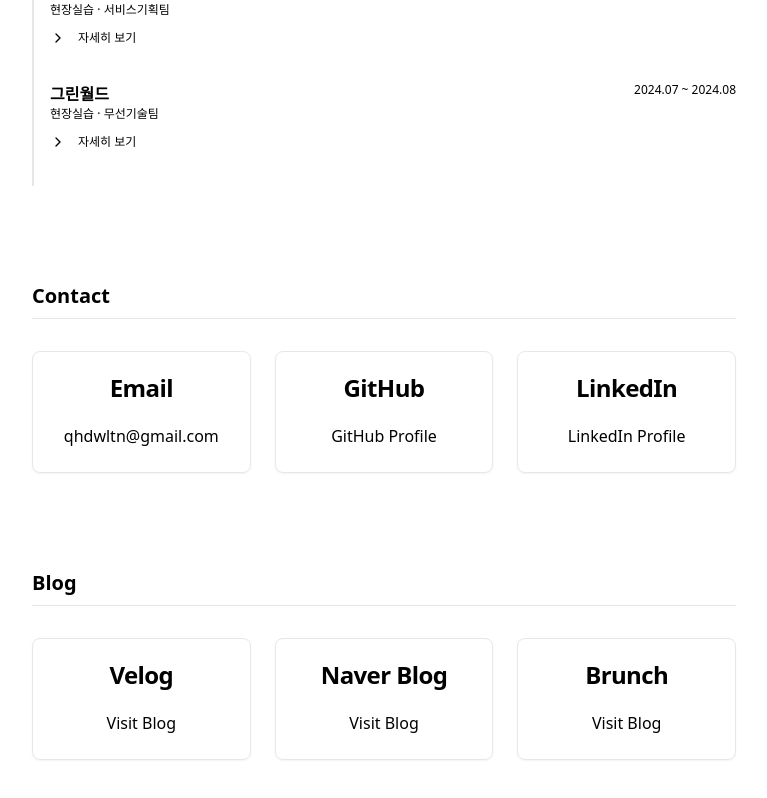
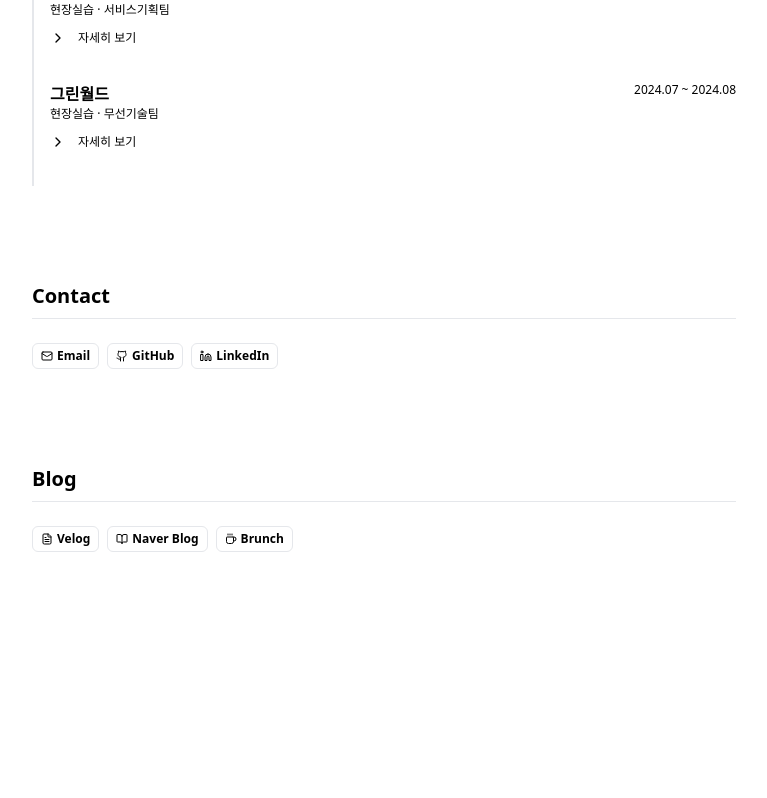
Before and after one commit to salmonco/portfolio, a Next.js app: page /about in a window 1280 px wide. Shown: the part 440-1238 px from the top of the page, without its empty margins (256-1023 px from the left). After the commit the page ends 1072 px from the top, so only its background shows below. Built offline with nearby package versions, Linux system fonts and the light colour scheme.

Commit message:
feat: update ui

```diff
--- a/app/about/page.tsx
+++ b/app/about/page.tsx
@@ -1,7 +1,15 @@
 import { CareerCard } from "@/components/about/CareerCard";
-import { Card, CardContent, CardHeader, CardTitle } from "@/components/ui/card";
+import { Badge } from "@/components/ui/badge";
 import { CAREER_DATA } from "@/data/career";
 import { BLOG_URL, CONTACT_URL } from "@/data/contact";
+import {
+  BookOpen,
+  Coffee,
+  FileText,
+  Github,
+  Linkedin,
+  Mail,
+} from "lucide-react";
 
 const About = () => {
   return (
@@ -24,107 +32,83 @@ const About = () => {
 
       {/* Contact */}
       <section className="w-full mb-16 sm:mb-20 lg:mb-24">
-        <h2 className="text-lg sm:text-xl font-semibold mb-8 border-b pb-2">
+        <h2 className="text-lg sm:text-xl font-semibold mb-6 border-b pb-2">
           Contact
         </h2>
-        <div className="grid grid-cols-1 md:grid-cols-3 gap-4 sm:gap-6 text-center">
-          <Card>
-            <CardHeader>
-              <CardTitle>Email</CardTitle>
-            </CardHeader>
-            <CardContent>
+        <div className="flex flex-wrap gap-2">
           <a
             href={`mailto:${CONTACT_URL.email}`}
-                className="text-primary hover:underline"
+            className="inline-flex items-center gap-1.5 hover:underline"
           >
-                {CONTACT_URL.email}
+            <Badge variant="outline" className="text-xs py-1 px-2">
+              <Mail className="h-3 w-3 mr-1" />
+              Email
+            </Badge>
           </a>
-            </CardContent>
-          </Card>
-          <Card>
-            <CardHeader>
-              <CardTitle>GitHub</CardTitle>
-            </CardHeader>
-            <CardContent>
           <a
             href={CONTACT_URL.github}
             target="_blank"
             rel="noopener noreferrer"
-                className="text-primary hover:underline"
+            className="inline-flex items-center gap-1.5 hover:underline"
           >
-                GitHub Profile
+            <Badge variant="outline" className="text-xs py-1 px-2">
+              <Github className="h-3 w-3 mr-1" />
+              GitHub
+            </Badge>
           </a>
-            </CardContent>
-          </Card>
-          <Card>
-            <CardHeader>
-              <CardTitle>LinkedIn</CardTitle>
-            </CardHeader>
-            <CardContent>
           <a
             href={CONTACT_URL.linkedin}
             target="_blank"
             rel="noopener noreferrer"
-                className="text-primary hover:underline"
+            className="inline-flex items-center gap-1.5 hover:underline"
           >
-                LinkedIn Profile
+            <Badge variant="outline" className="text-xs py-1 px-2">
+              <Linkedin className="h-3 w-3 mr-1" />
+              LinkedIn
+            </Badge>
           </a>
-            </CardContent>
-          </Card>
         </div>
       </section>
 
       {/* Blog */}
       <section className="w-full">
-        <h2 className="text-lg sm:text-xl font-semibold mb-8 border-b pb-2">
+        <h2 className="text-lg sm:text-xl font-semibold mb-6 border-b pb-2">
           Blog
         </h2>
-        <div className="grid grid-cols-1 md:grid-cols-3 gap-4 sm:gap-6 text-center">
-          <Card>
-            <CardHeader>
-              <CardTitle>Velog</CardTitle>
-            </CardHeader>
-            <CardContent>
+        <div className="flex flex-wrap gap-2">
           <a
             href={BLOG_URL.velog}
             target="_blank"
             rel="noopener noreferrer"
-                className="text-primary hover:underline"
+            className="inline-flex items-center gap-1.5 hover:underline"
           >
-                Visit Blog
+            <Badge variant="outline" className="text-xs py-1 px-2">
+              <FileText className="h-3 w-3 mr-1" />
+              Velog
+            </Badge>
           </a>
-            </CardContent>
-          </Card>
-          <Card>
-            <CardHeader>
-              <CardTitle>Naver Blog</CardTitle>
-            </CardHeader>
-            <CardContent>
           <a
             href={BLOG_URL.naver}
             target="_blank"
             rel="noopener noreferrer"
-                className="text-primary hover:underline"
+            className="inline-flex items-center gap-1.5 hover:underline"
           >
-                Visit Blog
+            <Badge variant="outline" className="text-xs py-1 px-2">
+              <BookOpen className="h-3 w-3 mr-1" />
+              Naver Blog
+            </Badge>
           </a>
-            </CardContent>
-          </Card>
-          <Card>
-            <CardHeader>
-              <CardTitle>Brunch</CardTitle>
-            </CardHeader>
-            <CardContent>
           <a
             href={BLOG_URL.brunch}
             target="_blank"
             rel="noopener noreferrer"
-                className="text-primary hover:underline"
+            className="inline-flex items-center gap-1.5 hover:underline"
           >
-                Visit Blog
+            <Badge variant="outline" className="text-xs py-1 px-2">
+              <Coffee className="h-3 w-3 mr-1" />
+              Brunch
+            </Badge>
           </a>
-            </CardContent>
-          </Card>
         </div>
       </section>
     </main>
--- a/data/contact.ts
+++ b/data/contact.ts
@@ -2,7 +2,7 @@ export const VELOG_USERNAME = "salmonco";
 export const VELOG_POST_LIMIT = 3;
 
 export const CONTACT_URL = {
-  email: "qhdwltn@gmail.com",
+  email: "qhdwltn1380@gmail.com",
   github: "https://github.com/salmonco",
   linkedin: "https://www.linkedin.com/in/jisu-bong",
 } as const;
```
Lines whose indentation alone changed are shown as unchanged.
